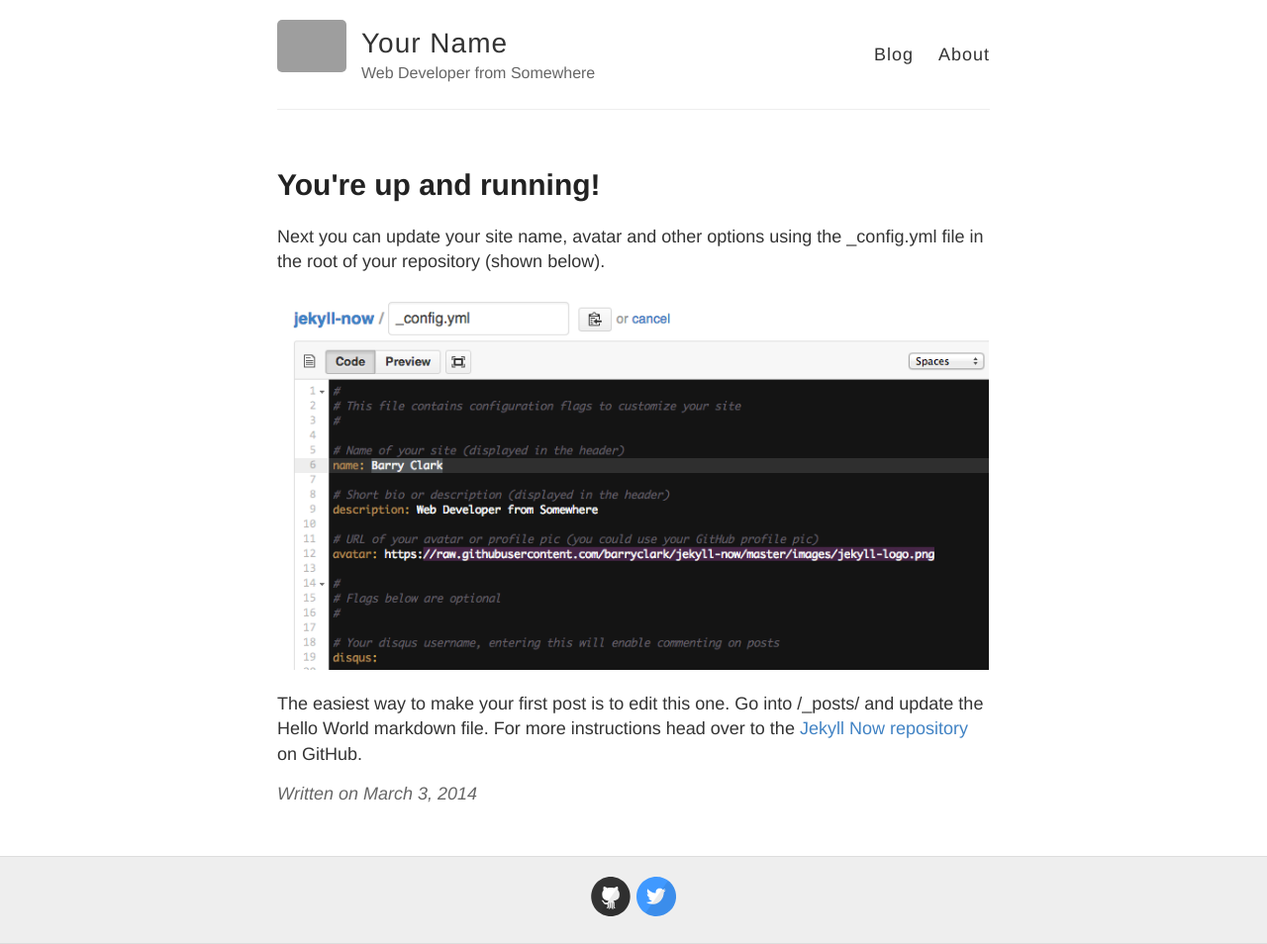
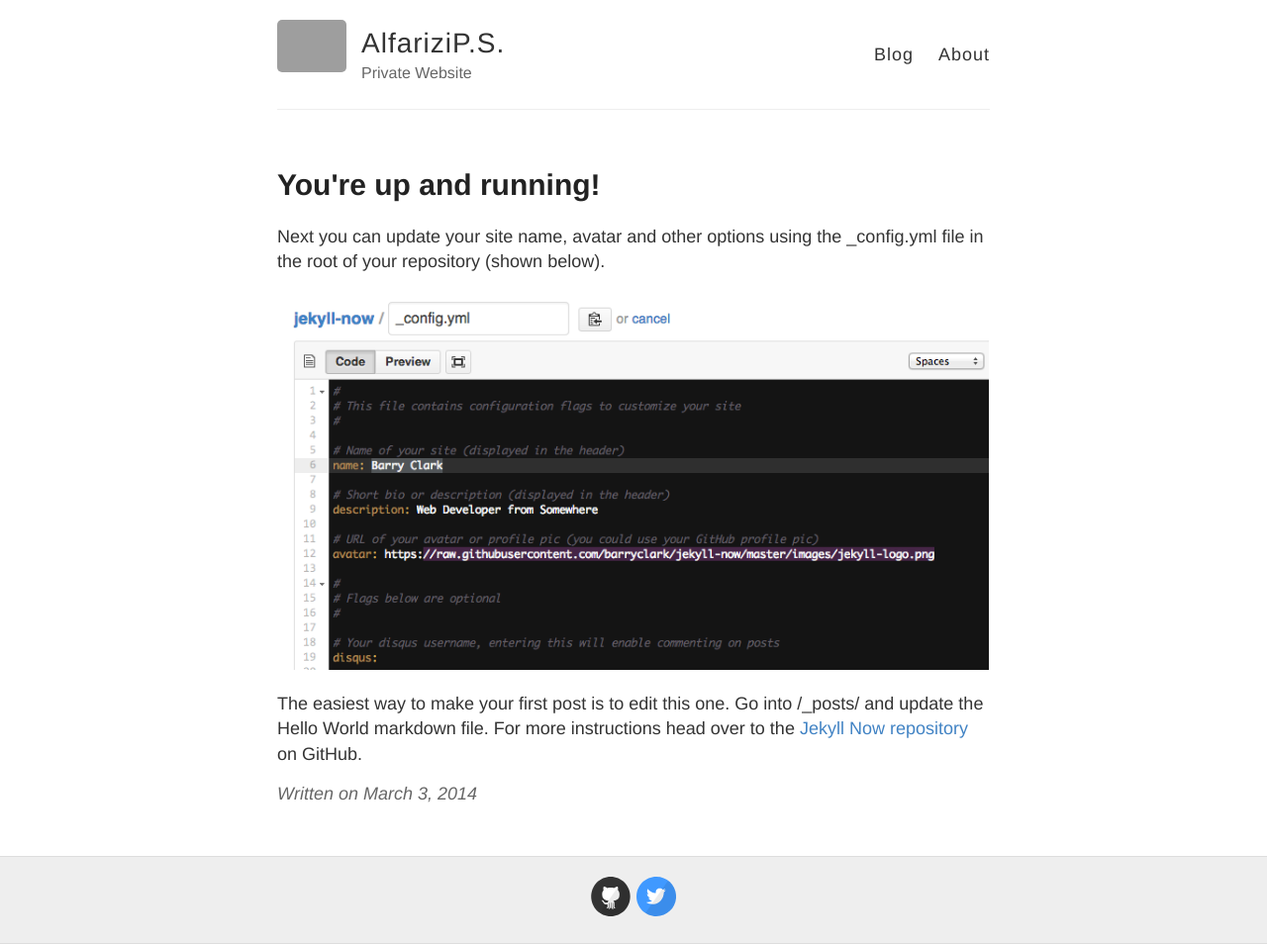
Before and after one commit to Rizie30/Rizie30.github.io, a Jekyll site: the page built from _posts/2014-3-3-Hello-World.md, in a window 1280 px wide. Shown: the whole page at 99% size. Built offline with Jekyll 4.4.1, drawn with Linux system fonts in a browser that asks for light colours; grey boxes are pictures that could not be loaded.

Commit message:
Update _config.yml

```diff
--- a/_config.yml
+++ b/_config.yml
@@ -3,10 +3,10 @@
 #
 
 # Name of your site (displayed in the header)
-name: Your Name
+name: AlfariziP.S.
 
 # Short bio or description (displayed in the header)
-description: Web Developer from Somewhere
+description: Private Website
 
 # URL of your avatar or profile pic (you could use your GitHub profile pic)
 avatar: https://raw.githubusercontent.com/barryclark/jekyll-now/master/images/jekyll-logo.png
```
